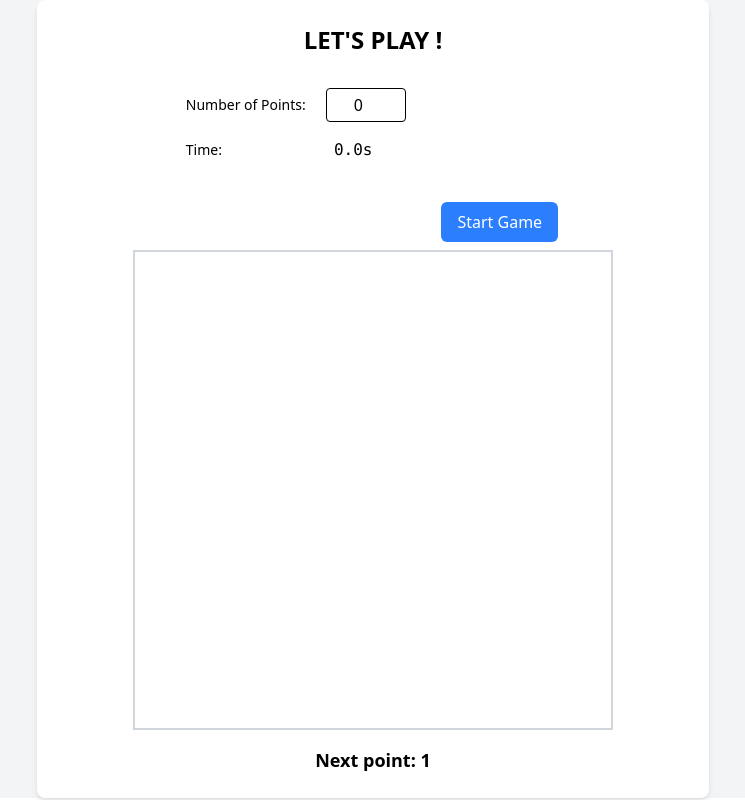
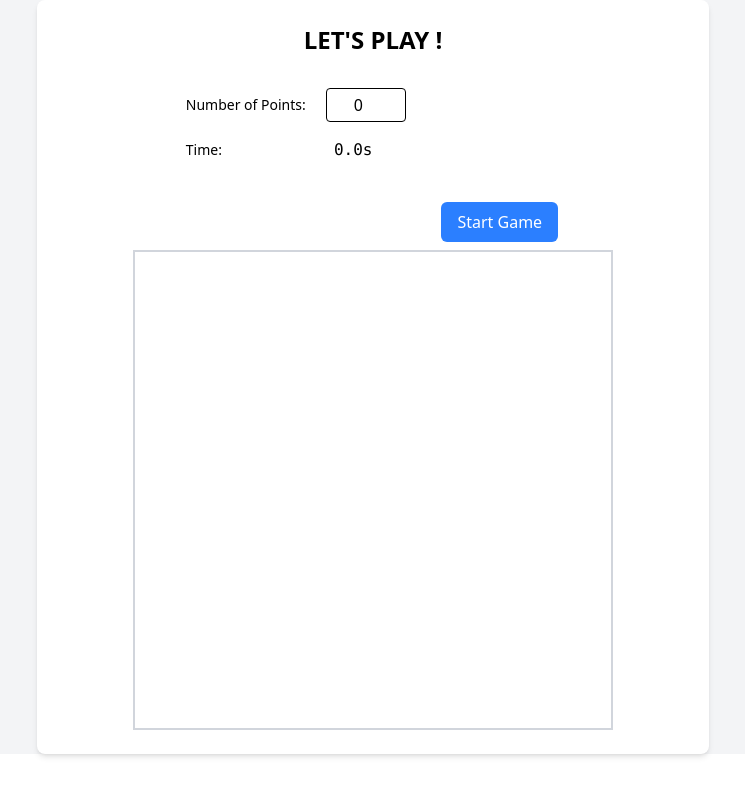
Before and after one commit to nhnam2003/haibazo-entrance-test, a React (Vite) app: page / in a window 1280 px wide. Shown: the whole page, without its empty margins (267-1012 px from the left). Built offline with nearby package versions, Linux system fonts and the light colour scheme.

Commit message:
namnh : modify readme.md, view nextPoints

```diff
--- a/src/page/GamePlay.jsx
+++ b/src/page/GamePlay.jsx
@@ -251,7 +251,7 @@ function GamePlay() {
             hintPoint={hintPoint}
             clickedTimers={clickedTimers}
           />
-          {showNextPointIndicator && !allCleared &&  (
+          {showNextPointIndicator && !allCleared && !gameOver && gameStarted &&  (
             <div className="mt-4 text-lg font-semibold">
               Next point: {nextNumber}
               {autoPlaying && (
```
Also changed, not shown: 1 other file (tests, documents, lock files or other folders).
